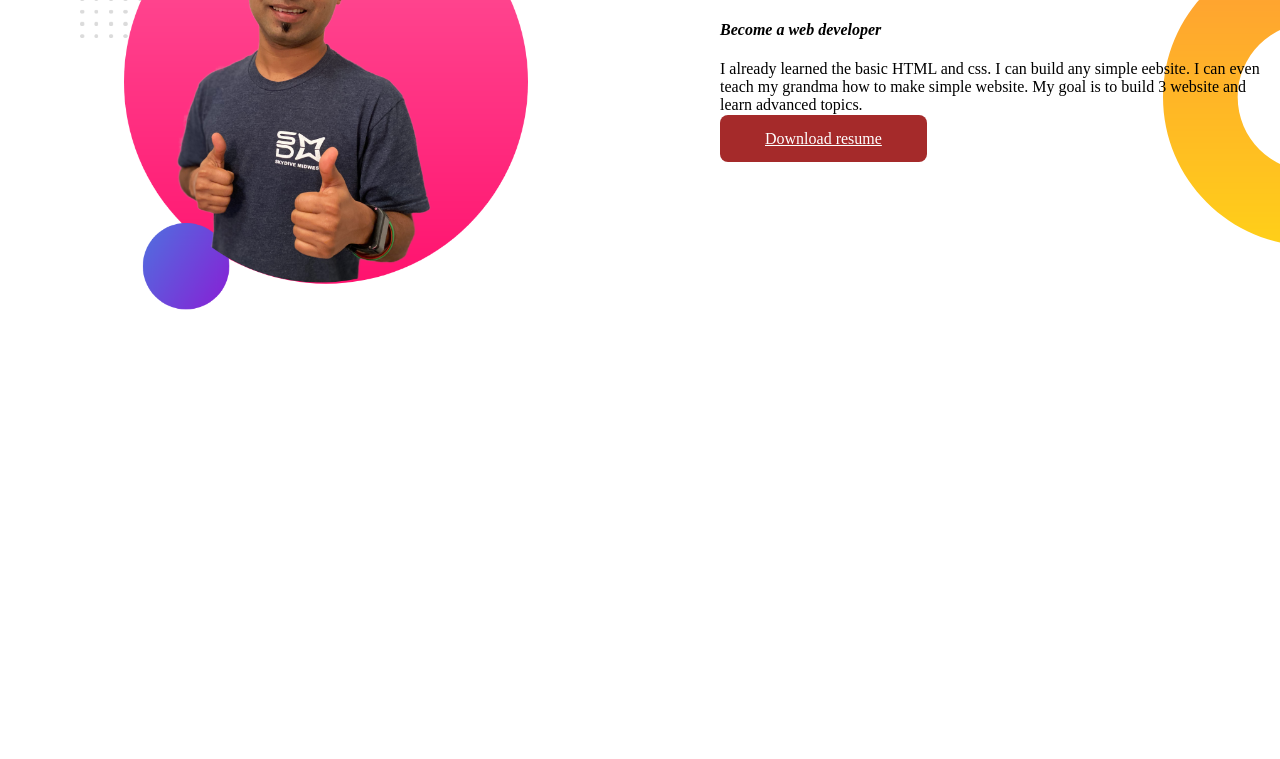
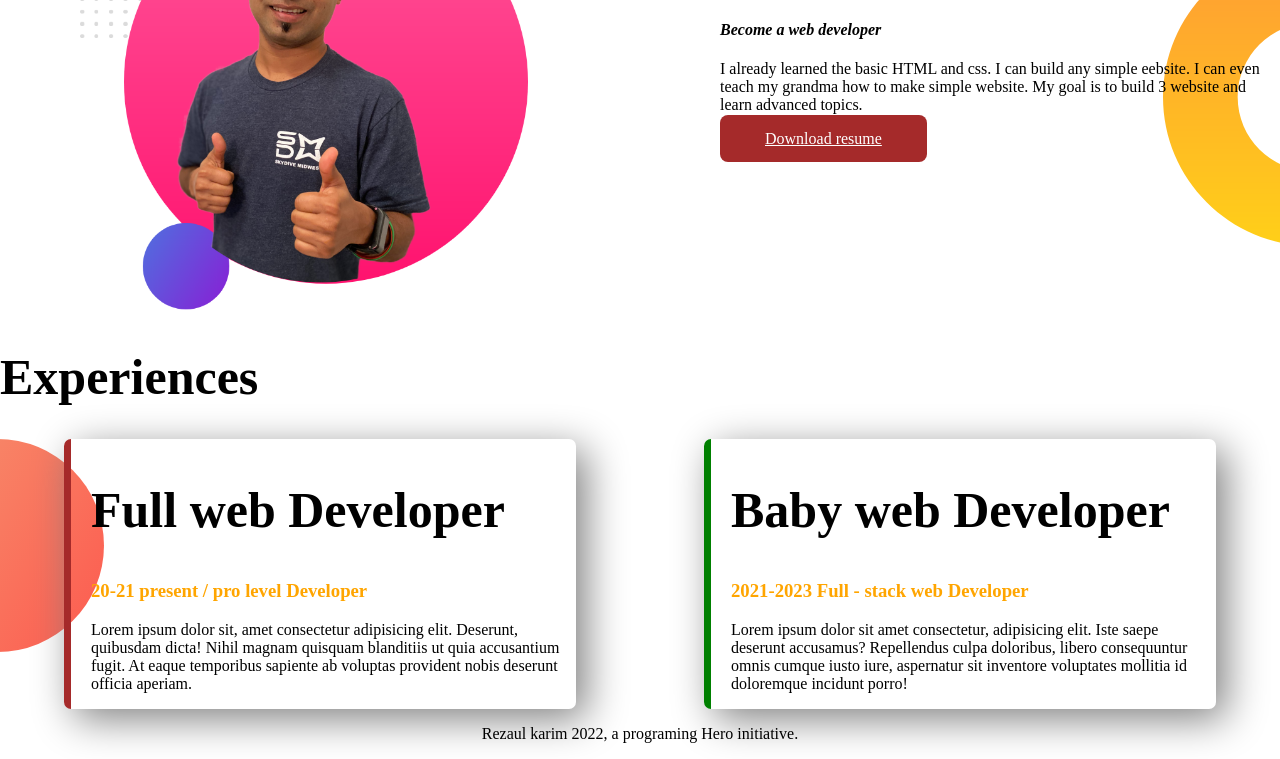
Before and after one commit to rezaul118255/new-webside1, a plain HTML site: page index.html in a window 1280 px wide. Shown: the part 669-1428 px from the top of the page. Before the commit the page ends 983 px from the top, so only its background shows below. Drawn offline with Linux system fonts and the light colour scheme.

Commit message:
full-web-added

```diff
--- a/index.html
+++ b/index.html
@@ -36,6 +36,33 @@
             <a class="link-buttom" href="http://" target="_blank" rel="noopener noreferrer">Download resume</a>
         </div>
     </section>
+
+
+    <h1>Experiences</h1>
+    <section class="experience-area">
+
+
+        <div id="Full-web-Developer" class="full-web">
+            <h1>Full web Developer</h1>
+            <h3>20-21 present / pro level Developer</h3>
+            <p>Lorem ipsum dolor sit, amet consectetur adipisicing elit. Deserunt, quibusdam dicta! Nihil magnam
+                quisquam blanditiis ut quia accusantium fugit. At eaque temporibus sapiente ab voluptas provident
+                nobis
+                deserunt officia aperiam.</p>
+        </div>
+        <div id="Baby-web-Developer" class="full-web">
+            <h1>Baby web Developer</h1>
+            <h3>2021-2023 Full - stack web Developer</h3>
+            <p>Lorem ipsum dolor sit amet consectetur, adipisicing elit. Iste saepe deserunt accusamus? Repellendus
+                culpa doloribus, libero consequuntur omnis cumque iusto iure, aspernatur sit inventore voluptates
+                mollitia id doloremque incidunt porro!</p>
+        </div>
+
+
+    </section>
 </body>
+<footer>
+    <p>Rezaul karim 2022, a programing Hero initiative.</p>
+</footer>
 
 </html>
--- a/style.css
+++ b/style.css
@@ -49,3 +49,36 @@ img {
     background-position: right;
 
 }
+
+h3 {
+    color: orange;
+}
+
+.full-web {
+    margin-left: 80px;
+    width: 50%;
+    box-shadow: 10px 10px 40px gray;
+    margin-left: 5%;
+    margin-right: 5%;
+    padding-left: 20px;
+    border-radius: 7px;
+
+}
+
+#Full-web-Developer {
+    border-left: 7px solid brown;
+}
+
+#Baby-web-Developer {
+    border-left: 7px solid green;
+}
+
+
+.experience-area {
+    background-image: url(images/exp-bg.png);
+    background-repeat: no-repeat;
+}
+
+footer p {
+    text-align: center;
+}
```
